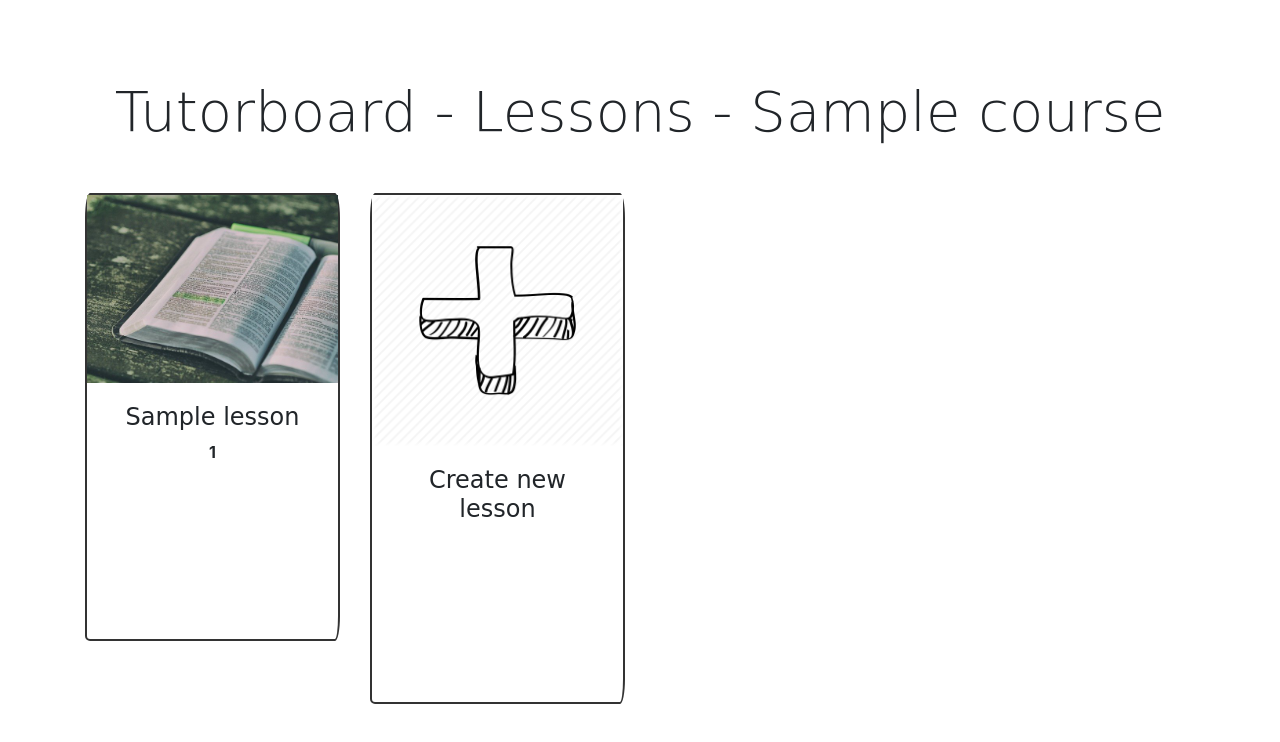
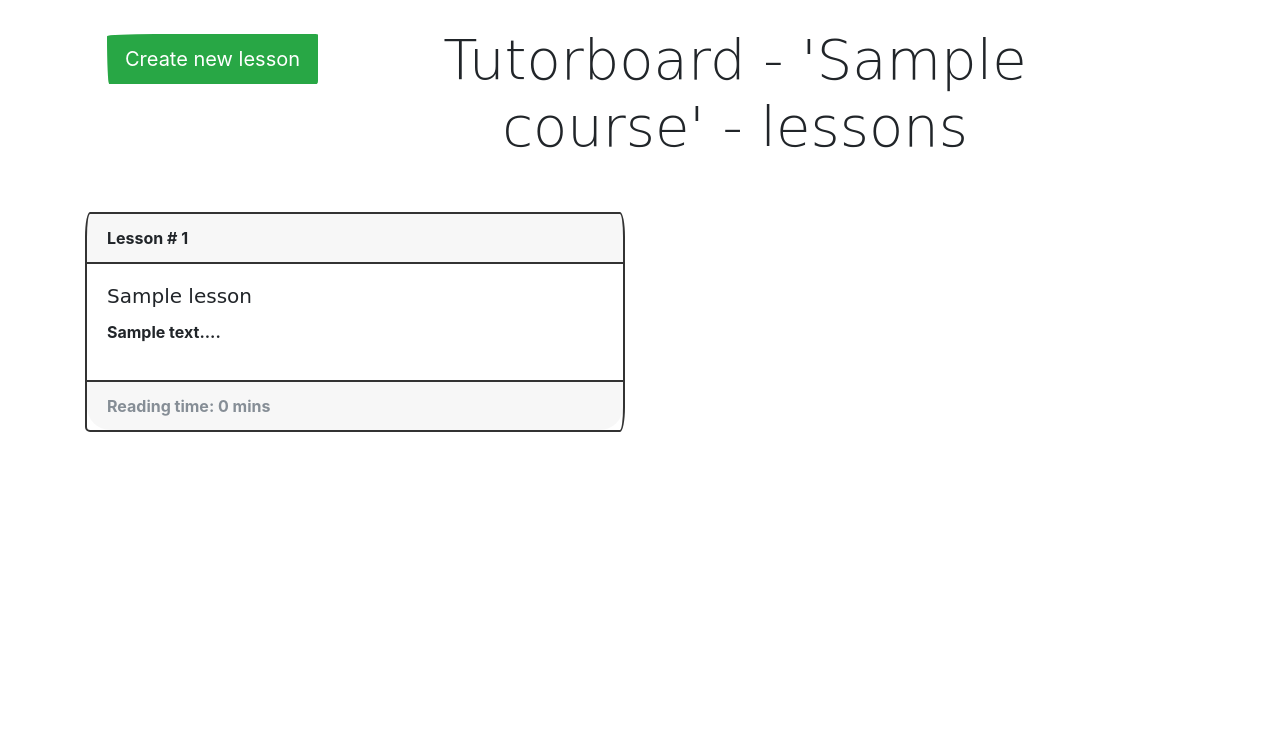
Before and after one commit to alena-kono/cursus, a Flask app: page /tutorboard/courses/1/lessons/ in a window 1280 px wide. Shown: the part 58-800 px from the top of the page. Run offline with Flask 2, Linux system fonts and the light colour scheme; a user stored in the database is signed in; tables that the repository leaves empty hold one stand-in row (values such as "Sample post"); some libraries are stand-ins or nearby versions; some web fonts are replaced.

Commit message:
Redesign tutorboard.lessons page and page titles

```diff
--- a/cursus_app/templates/tutorboard/lessons.html
+++ b/cursus_app/templates/tutorboard/lessons.html
@@ -2,10 +2,13 @@
 {% block content %}
 
 <section>
-    <div class="container text-center py-4">
-        <div class="row mt-lg-5">
-            <div class="col">
-                <h1 class="display-4">{{page_title}}</h1>
+    <div class="container text-center py-1">
+        <div class="row mt-lg-3">
+            <div class="col-md-3 mt-2">
+                <a class="btn btn-success btn-lg" href="{{ url_for('tutorboard.create_lesson', course_id=course_id) }}">Create new lesson</a>
+            </div>
+            <div class="col-md-8">
+                <h1 class="display-4">{{ page_title }}</h1>
             </div>
         </div>
     </div>
@@ -13,37 +16,24 @@
 
 <div class="album py-3 bg-light">
     <div class="container">
-
         <div class="row">
         {% for lesson in lessons %}
-                <div class="col-md-3">
-                    <div class="card md-light mb-3 text-center">
-                        <img src="{{ url_for('static', filename='images/course-topics.jpg') }}" class="card-img-fluid" alt="img">
-                            <div class="card-img-top">
+            <div class="col-md-6">
+                <div class="card text-left mt-4">
+                      <div class="card-header">
+                            Lesson # {{ lesson.index }}
+                      </div>
                       <div class="card-body">
-                                <h4 class="text">{{ lesson.title }}</h4>
+                            <h5 class="card-title">{{ lesson.title }}</h5>
+                            <p class="card-text">{{ lesson.content[:60] }}...</p>
                             <a href="{{ url_for('tutorboard.lesson', course_id=course_id, lesson_id=lesson.id) }}" class="stretched-link"></a>
-                                <p>{{lesson.index}}</p>
                       </div>
+                      <div class="card-footer text-muted">
+                            Reading time: {{ (lesson.content.split()|length / 200)|round|int }} mins
                       </div>
                 </div>
             </div>
         {% endfor %}
-        <div class="col-md-3">
-            <div class="card md-light mb-3 text-center">
-                <img src="{{ url_for('static', filename='images/tutorboard-plus.jpg') }}" class="card-img-fluid" alt="img">
-                    <div class="card-img-top">
-                        <div class="card-body">
-                            <h4 class="text">Create new lesson</h4>
-                            <a href="{{ url_for('tutorboard.create_lesson', course_id=course_id) }}" class="stretched-link"></a>
-                    </div>
-                </div>
-            </div>
-        </div>
-    </div>
-
-        </div>
-    </div>
         </div>
     </div>
 </div>
--- a/cursus_app/tutorboard/views.py
+++ b/cursus_app/tutorboard/views.py
@@ -59,7 +59,7 @@ def publish_course():
 @tutorboard_blueprint.route("/create-course/")
 @login_required
 def create_course():
-    page_title = "Create a course - Cursus"
+    page_title = "Create new course - Cursus"
     form = NewCourseForm()
     return render_template(
         "tutorboard/create_course.html",
@@ -97,7 +97,7 @@ def process_create_course():
 @tutor_required
 def lessons(course_id: int):
     course = Course.query.get(course_id)
-    page_title = f"Tutorboard - Lessons - {course.title}"
+    page_title = f"Tutorboard - '{course.title}' - lessons"
     lessons = course.get_all_lessons()
     return render_template(
         "tutorboard/lessons.html",
@@ -112,7 +112,7 @@ def lessons(course_id: int):
 @login_required
 @tutor_required
 def create_lesson(course_id: int):
-    page_title = "Create lesson - Cursus"
+    page_title = "Create lesson"
     form = NewLessonForm()
     return render_template(
         "tutorboard/create_lesson.html",
@@ -158,7 +158,7 @@ def lesson(course_id: int, lesson_id: int):
     lesson = Lesson.query.get(lesson_id)
     form = NewLessonForm()
     if lesson:
-        page_title = f"Lesson {lesson.index} - {lesson.title} - Cursus"
+        page_title = f"Lesson {lesson.index} - {lesson.title}"
         return render_template(
             "tutorboard/lesson.html",
             page_title=page_title,
```
Lines whose indentation alone changed are shown as unchanged.
